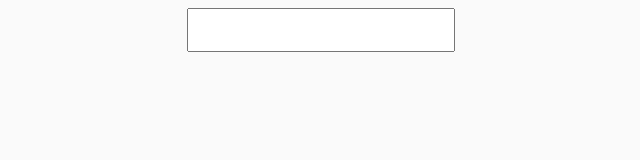
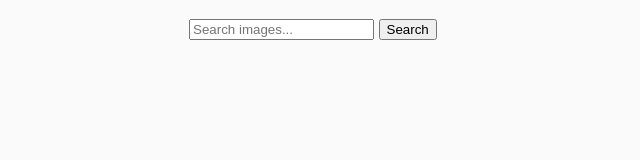
Before and after one commit to vitalii-borisiuk/goit-js-hw-11, a website built with Parcel: page src/index.html in a window 1280 px wide. Shown: the whole page, without its empty margins (299-939 px from the left). Built offline with nearby package versions, Linux system fonts and the light colour scheme.

Commit message:
Upd create hw-js-11

```diff
--- a/src/css/styles.css
+++ b/src/css/styles.css
@@ -4,7 +4,7 @@
 }
 
 body {
-    display: flex;
+
    font-family: -apple-system, BlinkMacSystemFont, 'Segoe UI', Roboto, Oxygen,
     Ubuntu, Cantarell, 'Open Sans', 'Helvetica Neue', sans-serif;
   -webkit-font-smoothing: antialiased;
@@ -14,7 +14,8 @@ body {
   line-height: 1.5;
 }
 
-#search-box {
+#search-form {
+
   margin: auto;
   font: inherit;
   padding: 8px;
--- a/src/index.html
+++ b/src/index.html
@@ -9,10 +9,15 @@
     <link rel="stylesheet" href="./css/styles.css" />
   </head>
   <body>
-    <input type="text" id="search-box" />
-    <ul class="country-list"></ul>
-    <div class="country-info"></div>
-
+    <form class="search-form" id="search-form">
+      <input
+        type="text"
+        name="searchQuery"
+        autocomplete="off"
+        placeholder="Search images..."
+      />
+      <button type="submit">Search</button>
+    </form>
     <script src="index.js" type="module"></script>
   </body>
 </html>
--- a/src/index.js
+++ b/src/index.js
@@ -0,0 +1 @@
+const fatchUrl = ''
```
